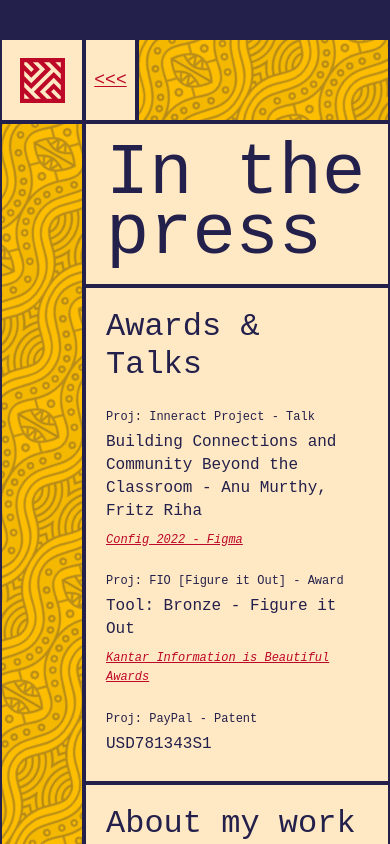
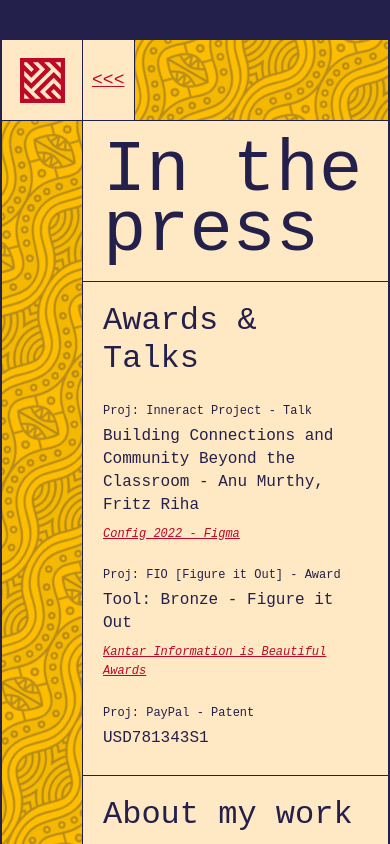
Before and after one commit to alafritz/ala-fritz-js, a Next.js app: page /press in a window 390 px wide. Shown: the top 844 px of the page. Built offline with nearby package versions, Linux system fonts and the light colour scheme; a web font is replaced by a local one.

Commit message:
reduced grid gap on mobile press page

```diff
--- a/styles/press.scss
+++ b/styles/press.scss
@@ -141,6 +141,7 @@ point 3 - 619px and lower
     margin-top: 40px;
     padding: 0 2px;
     display: grid;
+    grid-gap: 1px 1px;
   }
 
   .area-back {
```
